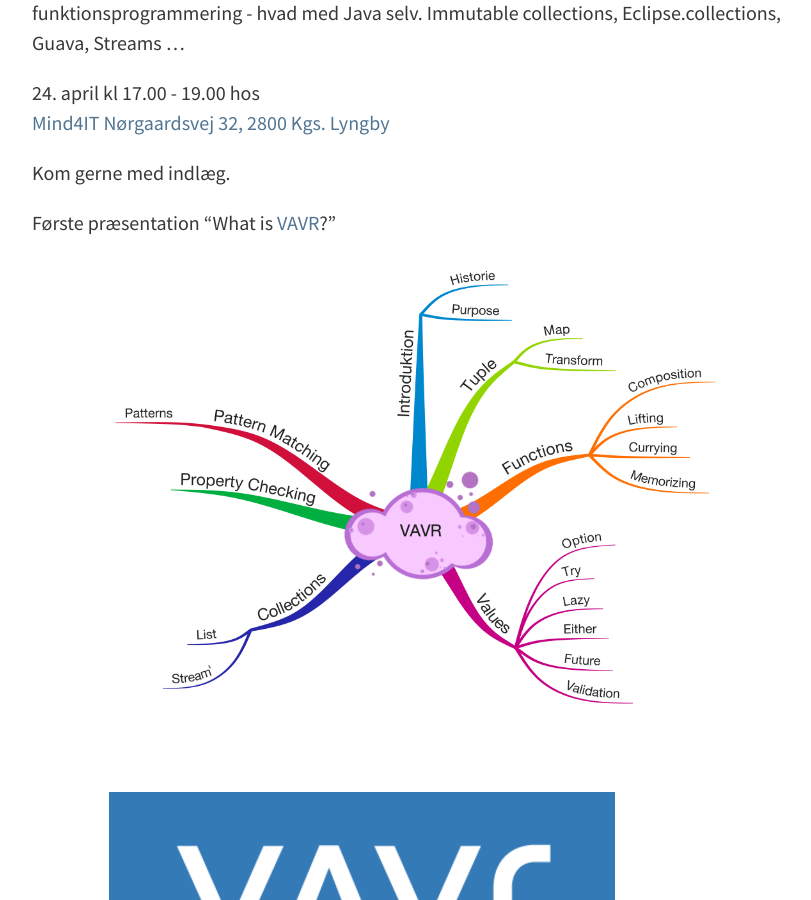
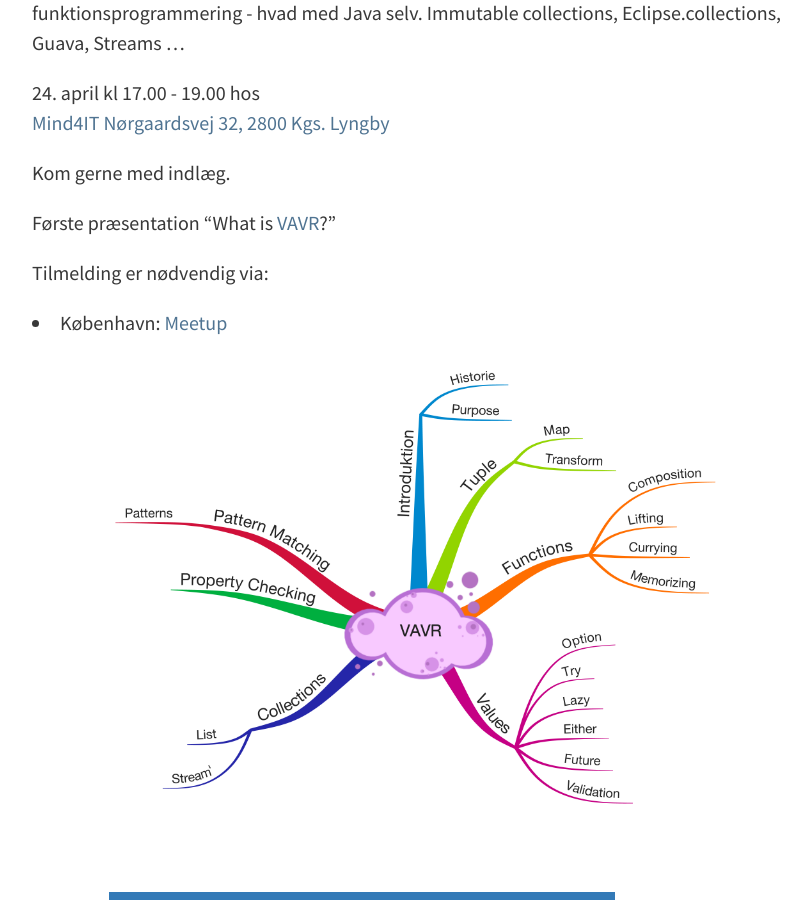
Before and after one commit to javagruppen/site, a Jekyll site: the page built from _posts/2019/2019-03-11-jcafe-københavn.md, in a window 1280 px wide and 900 px high, scrolled down 301 px. Shown: the whole window, without its empty margins (224-1035 px from the left). Built offline with Jekyll 4.4.1, drawn with Linux system fonts in a browser that asks for light colours.

Commit message:
added link til tilmelding

```diff
--- a/_posts/2019/2019-03-11-jcafe-københavn.md
+++ b/_posts/2019/2019-03-11-jcafe-københavn.md
@@ -16,6 +16,10 @@ Kom gerne med indlæg.
 
 
 Første præsentation  "What is [VAVR](http://www.vavr.io/)?"
+
+Tilmelding er nødvendig via:
+- København: [Meetup](https://www.meetup.com/Copenhagen-Javagruppen-Meetup/events/260228582/)
+
 <!-- more -->
 
 ![vavr-agenda](/assets/img/posts/2019/vavr-agenda.png)
```
